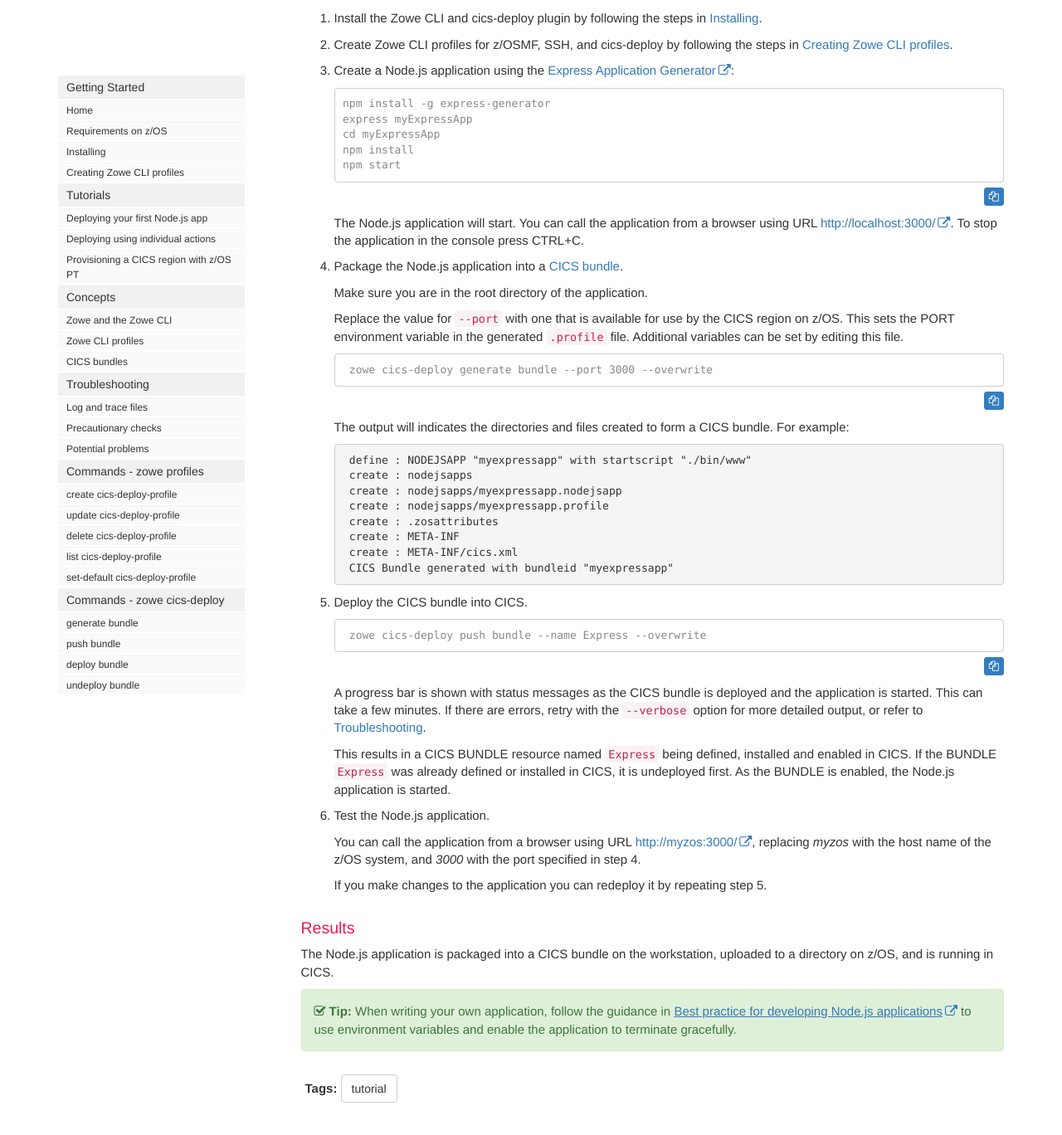
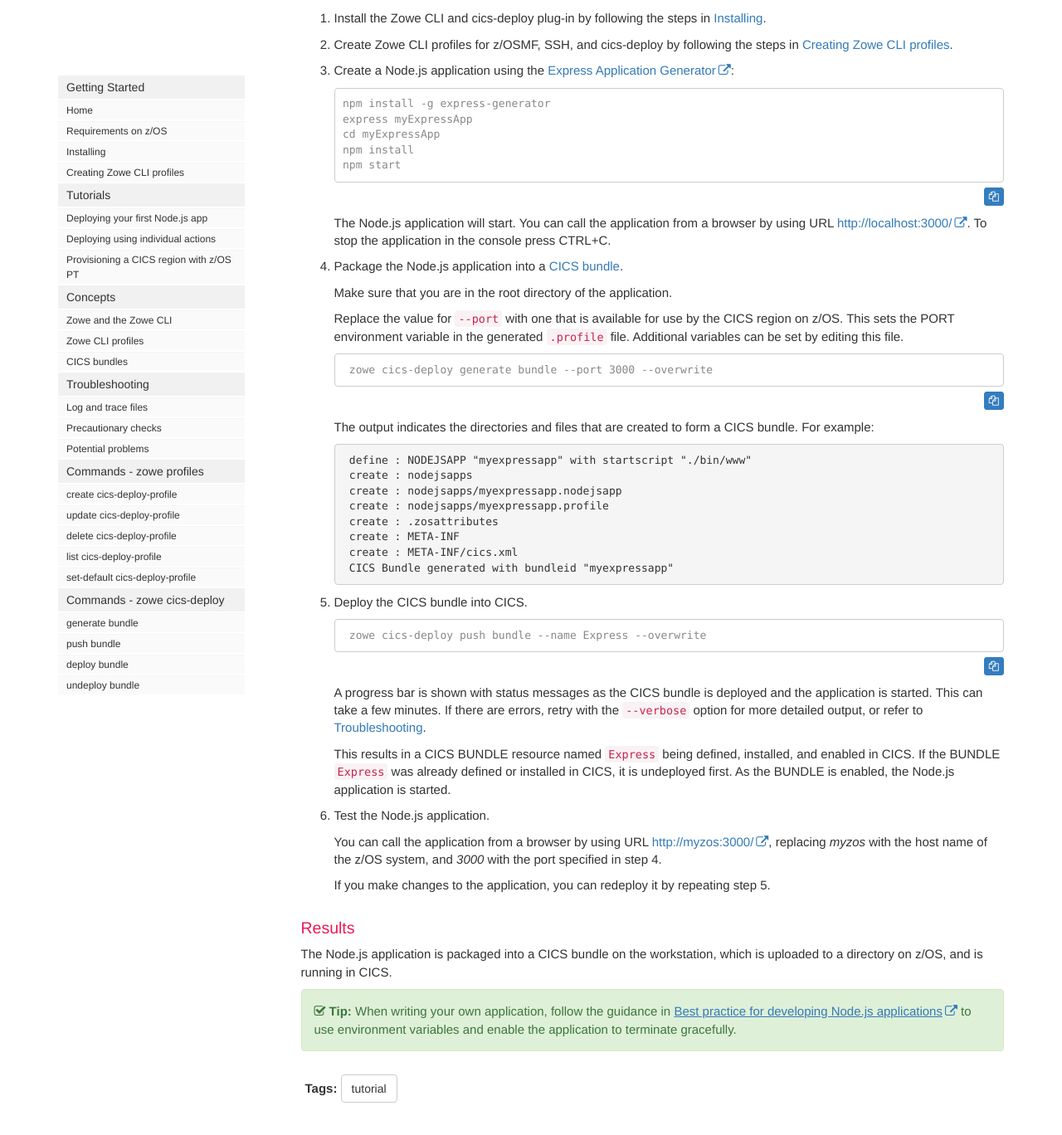
Before and after one commit to IBM/zowe-cli-cics-deploy-plugin, a Jekyll site: the page built from docs/pages/cdp/cdp-Deploying-your-first-nodejs-app.md, in a window 1280 px wide and 1400 px high, scrolled down 382 px. Shown: the top 1368 px of the window at 83% size. Built offline with Jekyll 4.4.1, drawn with Linux system fonts in a browser that asks for light colours; nearby versions of some CDN libraries; comment, search, counter and statistics services are not loaded.

Commit message:
made wording more consistent

````diff
--- a/docs/pages/cdp/cdp-Deploying-your-first-nodejs-app.md
+++ b/docs/pages/cdp/cdp-Deploying-your-first-nodejs-app.md
@@ -15,7 +15,7 @@ CICS TS V5.5 introduced support to run Node.js applications and is required by t
 
 ### Procedure
 
-1. Install the Zowe CLI and cics-deploy plugin by following the steps in [Installing](cdp-Installing).
+1. Install the Zowe CLI and cics-deploy plug-in by following the steps in [Installing](cdp-Installing).
 
 2. Create Zowe CLI profiles for z/OSMF, SSH, and cics-deploy by following the steps in [Creating Zowe CLI profiles](cdp-Creating-Zowe-CLI-profiles).
 
@@ -29,11 +29,11 @@ CICS TS V5.5 introduced support to run Node.js applications and is required by t
    npm start
    ```
 
-   The Node.js application will start. You can call the application from a browser using URL [http://localhost:3000/](http://localhost:3000/). To stop the application in the console press CTRL+C.
+   The Node.js application will start. You can call the application from a browser by using URL [http://localhost:3000/](http://localhost:3000/). To stop the application in the console press CTRL+C.
 
 4. Package the Node.js application into a [CICS bundle](cdp-cics-bundles).
 
-    Make sure you are in the root directory of the application.
+    Make sure that you are in the root directory of the application.
 
     Replace the value for `--port` with one that is available for use by the CICS region on z/OS. This sets the PORT environment variable in the generated `.profile` file. Additional variables can be set by editing this file.
 
@@ -41,7 +41,7 @@ CICS TS V5.5 introduced support to run Node.js applications and is required by t
     zowe cics-deploy generate bundle --port 3000 --overwrite
    ```
 
-    The output will indicates the directories and files created to form a CICS bundle. For example:
+    The output indicates the directories and files that are created to form a CICS bundle. For example:
 
     <pre class="messageText">
     define : NODEJSAPP "myexpressapp" with startscript "./bin/www"
@@ -61,16 +61,16 @@ CICS TS V5.5 introduced support to run Node.js applications and is required by t
 
     A progress bar is shown with status messages as the CICS bundle is deployed and the application is started. This can take a few minutes. If there are errors, retry with the `--verbose` option for more detailed output, or refer to [Troubleshooting](cdp-Troubleshooting-General).
 
-    This results in a CICS BUNDLE resource named `Express` being defined, installed and enabled in CICS. If the BUNDLE `Express` was already defined or installed in CICS, it is undeployed first. As the BUNDLE is enabled, the Node.js application is started.
+    This results in a CICS BUNDLE resource named `Express` being defined, installed, and enabled in CICS. If the BUNDLE `Express` was already defined or installed in CICS, it is undeployed first. As the BUNDLE is enabled, the Node.js application is started.
 
 6. Test the Node.js application.
 
-    You can call the application from a browser using URL [http://myzos:3000/](http://myzos:3000/), replacing _myzos_ with the host name of the z/OS system, and _3000_ with the port specified in step 4.
+    You can call the application from a browser by using URL [http://myzos:3000/](http://myzos:3000/), replacing _myzos_ with the host name of the z/OS system, and _3000_ with the port specified in step 4.
 
-    If you make changes to the application you can redeploy it by repeating step 5.
+    If you make changes to the application, you can redeploy it by repeating step 5.
 
 ### Results
 
-The Node.js application is packaged into a CICS bundle on the workstation, uploaded to a directory on z/OS, and is running in CICS.
+The Node.js application is packaged into a CICS bundle on the workstation, which is uploaded to a directory on z/OS, and is running in CICS.
 
 {% include tip.html content="When writing your own application, follow the guidance in [Best practice for developing Node.js applications](https://www.ibm.com/support/knowledgecenter/SSGMCP_5.5.0/applications/developing/node/best-practice.html) to use environment variables and enable the application to terminate gracefully." %}
````
Also changed, not shown: CONTRIBUTING.md (+3 -3 lines), docs/pages/cdp/cdp-Home.md (+3 -3 lines), docs/pages/cdp/cdp-Installing.md (+4 -4 lines), docs/pages/cdp/cdp-Requirements.md (+1 -1 lines), docs/pages/cdp/cdp-Troubleshooting-General.md (+1 -1 lines), docs/pages/cdp/cdp-zowe-and-cli.md (+3 -3 lines), README.md.
